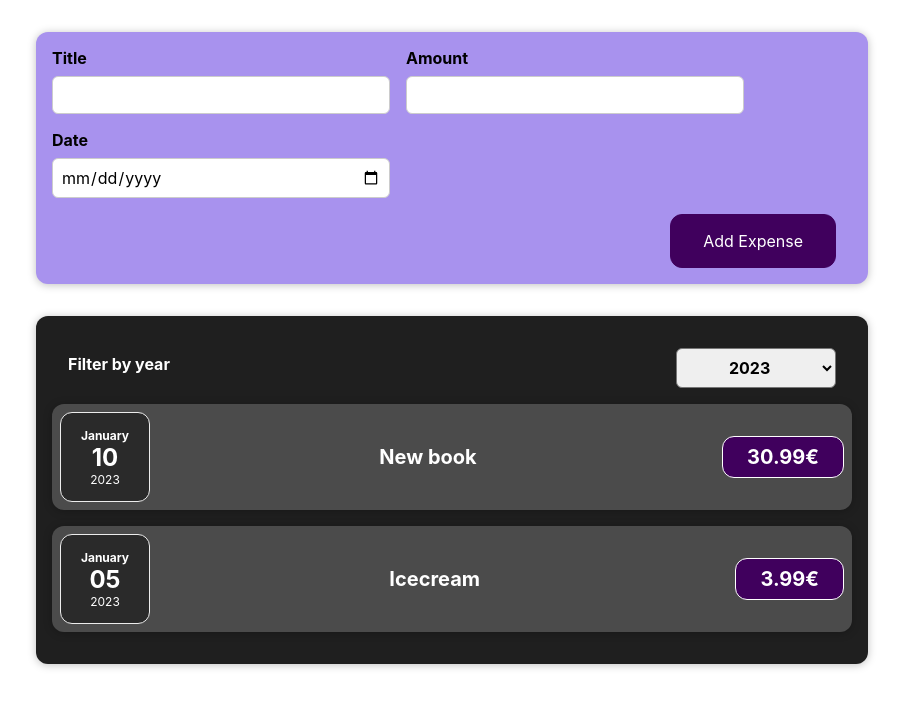
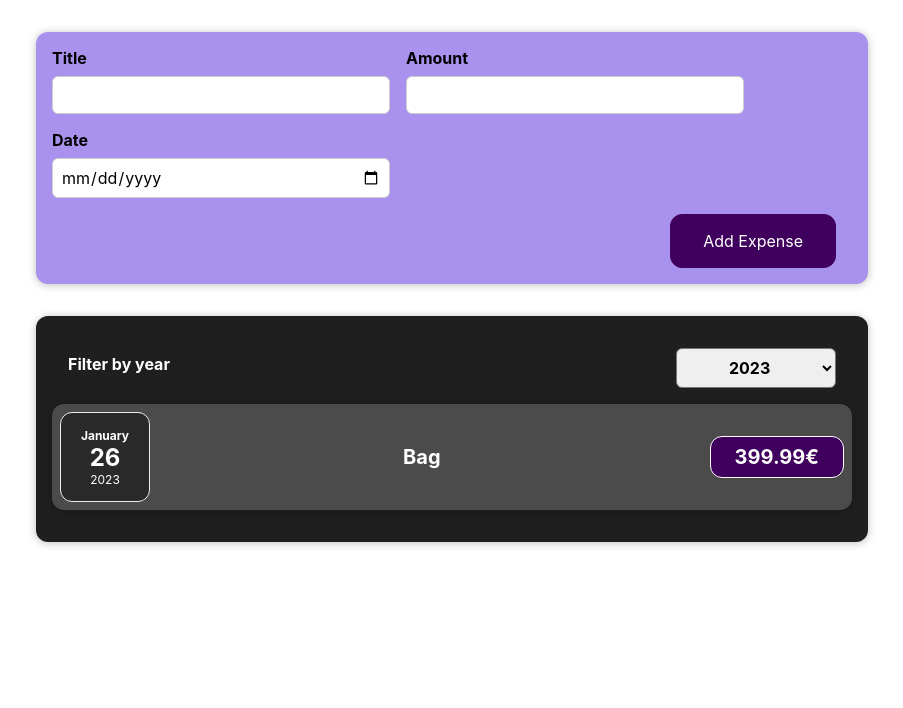
Before and after one commit to RobinK1234/expenses, a React (Create React App) app: page / in a window 1280 px wide. Shown: the top 708 px of the page, without its empty margins (188-1091 px from the left). Built offline with nearby package versions, Linux system fonts and the light colour scheme.

Commit message:
12. Can filter data by year

```diff
--- a/src/App.js
+++ b/src/App.js
@@ -6,23 +6,36 @@ import {useState} from "react";
 
 
 
+
     const DUMMY_EXPENSES = [
         {
             id: 'e1',
-            date: new Date(2023, 0, 10),
+            date: new Date(2024, 0, 10),
             title:'New book',
             amount: 30.99
         },
         {
             id: 'e2',
-            date: new Date(2023, 0, 5),
+            date: new Date(2024, 0, 5),
             title:'Icecream',
             amount: 3.99
+        },
+        {
+            id: 'e3',
+            date: new Date(2023, 0, 26),
+            title:'Bag',
+            amount: 399.99
         }
+
     ]
 
 const App = () => {
     const [expenses, setExpenses] = useState(DUMMY_EXPENSES)
+    const [filteredYear, setFilteredYear] = useState('2023')
+    const filterChangeHandler = (year) => {
+        setFilteredYear(year)
+    }
+
 
     const addExpensehandler = (expense) => {
         console.log('In App.js')
@@ -33,11 +46,12 @@ const App = () => {
 console.log(expenses)
 
     return (
-    <div className="App">
-        <NewExpense onAddExpense={addExpensehandler}></NewExpense>
-        <Expenses expenses={expenses}></Expenses>
-    </div>
-  );
+        <div className="App">
+            <NewExpense onAddExpense={addExpensehandler}></NewExpense>
+            <Expenses expenses={expenses}></Expenses>
+
+        </div>
+    );
 }
 
 export default App;
--- a/src/components/Expenses/Expenses.js
+++ b/src/components/Expenses/Expenses.js
@@ -21,7 +21,9 @@ return (
         <Card className="expenses">
             <ExpensesFilter selected={filteredYear} onChangeFilter={filterChangeHandler}></ExpensesFilter>
             {
-            props.expenses.map((expense) => {
+                props.expenses
+                    .filter(expense => expense.date.getFullYear().toString() === filteredYear)
+                    .map((expense) => {
                         return <ExpenseItem
                             id={expense.id}
                             title={expense.title}
--- a/src/components/Expenses/ExpensesFilter.js
+++ b/src/components/Expenses/ExpensesFilter.js
@@ -2,12 +2,12 @@ import React from 'react';
 
 import './ExpensesFilter.css';
 
-const ExpensesFilter = () => {
+const ExpensesFilter = (props) => {
     return (
         <div className='expenses-filter'>
             <div className='expenses-filter__control'>
                 <label>Filter by year</label>
-                <select>
+                <select value={props.selected} onChange={(event) => props.onChangeFilter(event.target.value)}>
                     <option value='2023'>2023</option>
                     <option value='2024'>2024</option>
                     <option value='2025'>2025</option>
```
Lines whose indentation alone changed are shown as unchanged.
